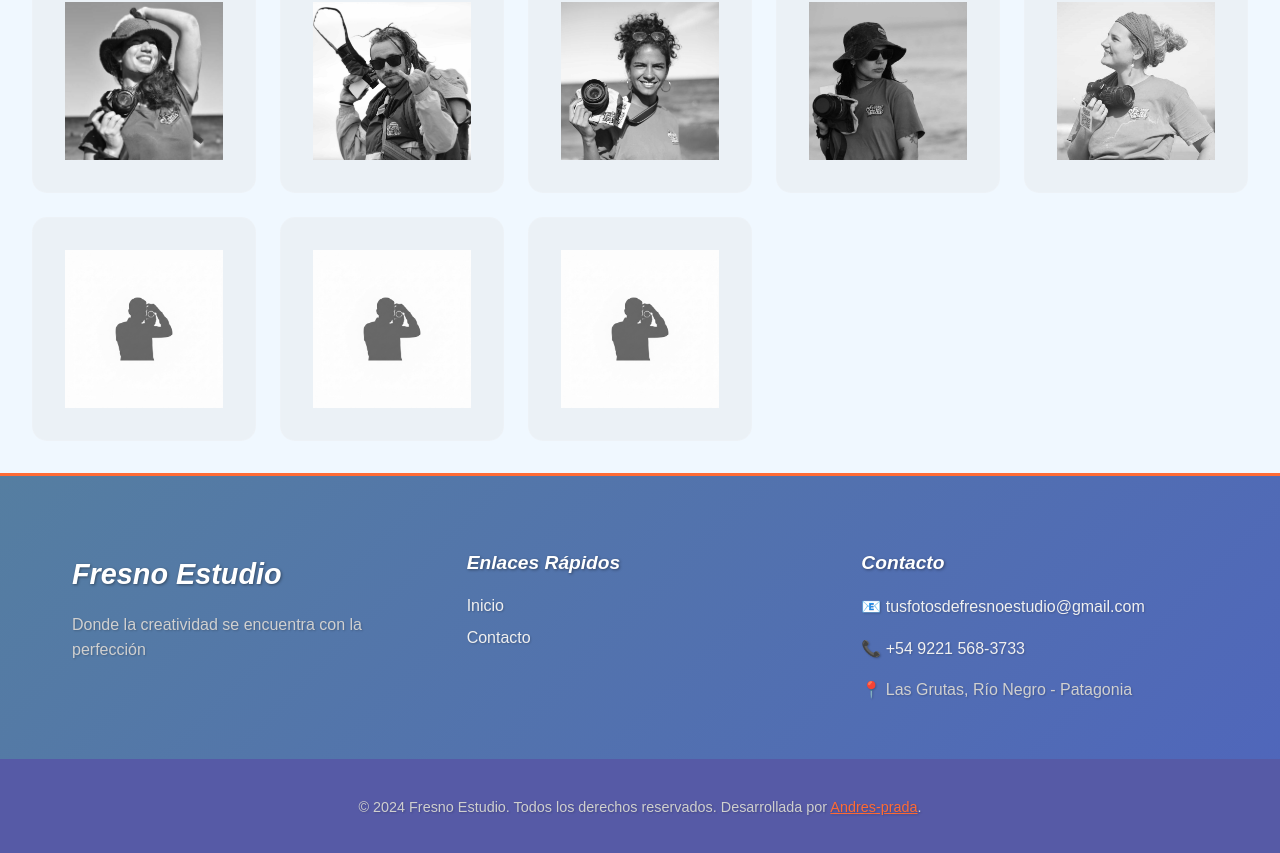
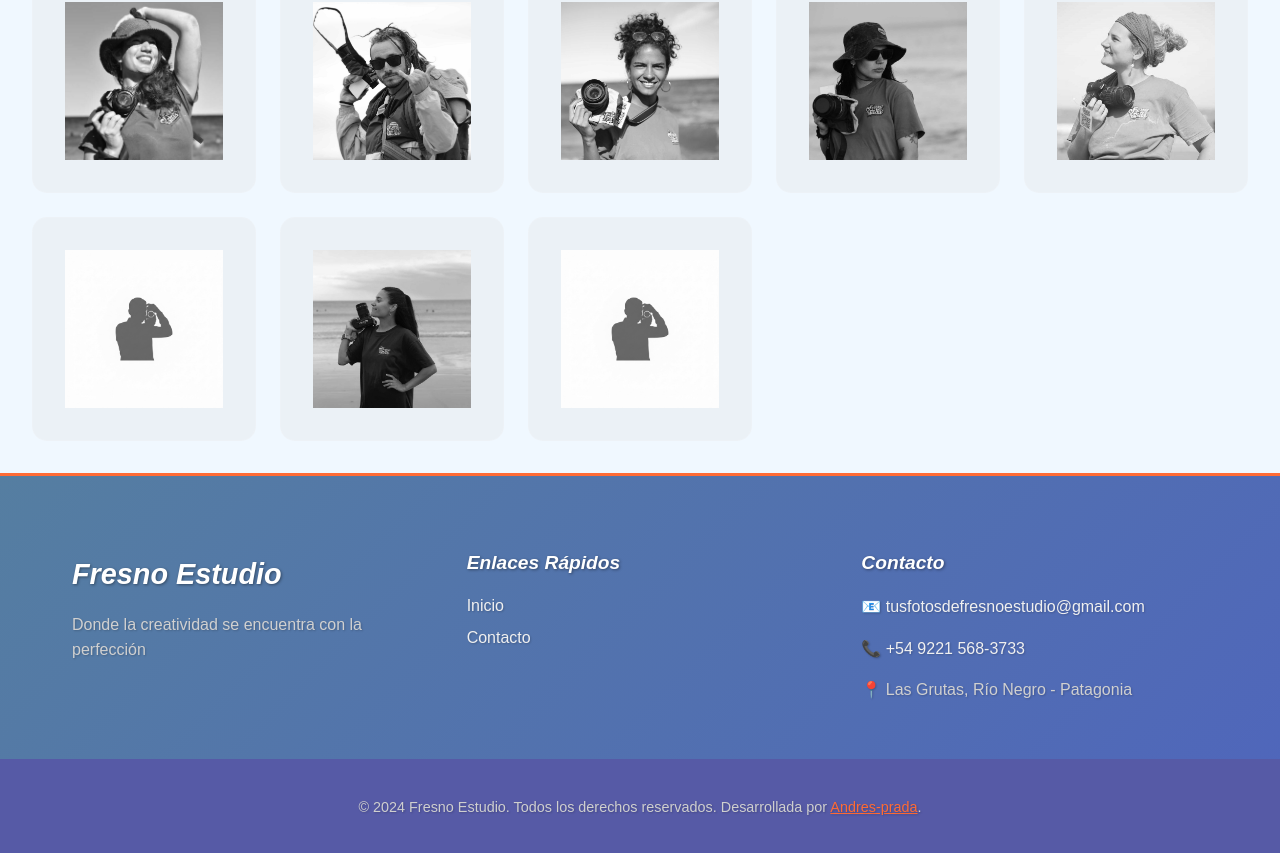
Before and after one commit to Andrs-cmd/FresnoFotos2026, a React (Vite) app in the folder frontend/: page / in a window 1280 px wide. Shown: the part 937-1790 px from the top of the page. Built offline with nearby package versions, Linux system fonts and the light colour scheme; no server answers; a web font is replaced by a local one.

Commit message:
foto fotografa camila

```diff
--- a/frontend/src/components/GaleriaFotografos.jsx
+++ b/frontend/src/components/GaleriaFotografos.jsx
@@ -87,7 +87,7 @@ const GaleriaFotografos = () => {
       nombre: "CAMILA",
       slug: "camila",
       especialidad: "FRESNO ESTUDIO",
-      imagen: "/assets/img/silueta.jpg"
+      imagen: "/assets/img/camila.jpg"
     },
     {
       id: 13,
```
Also changed, not shown: frontend/public/assets/img/camila.jpg (added).
